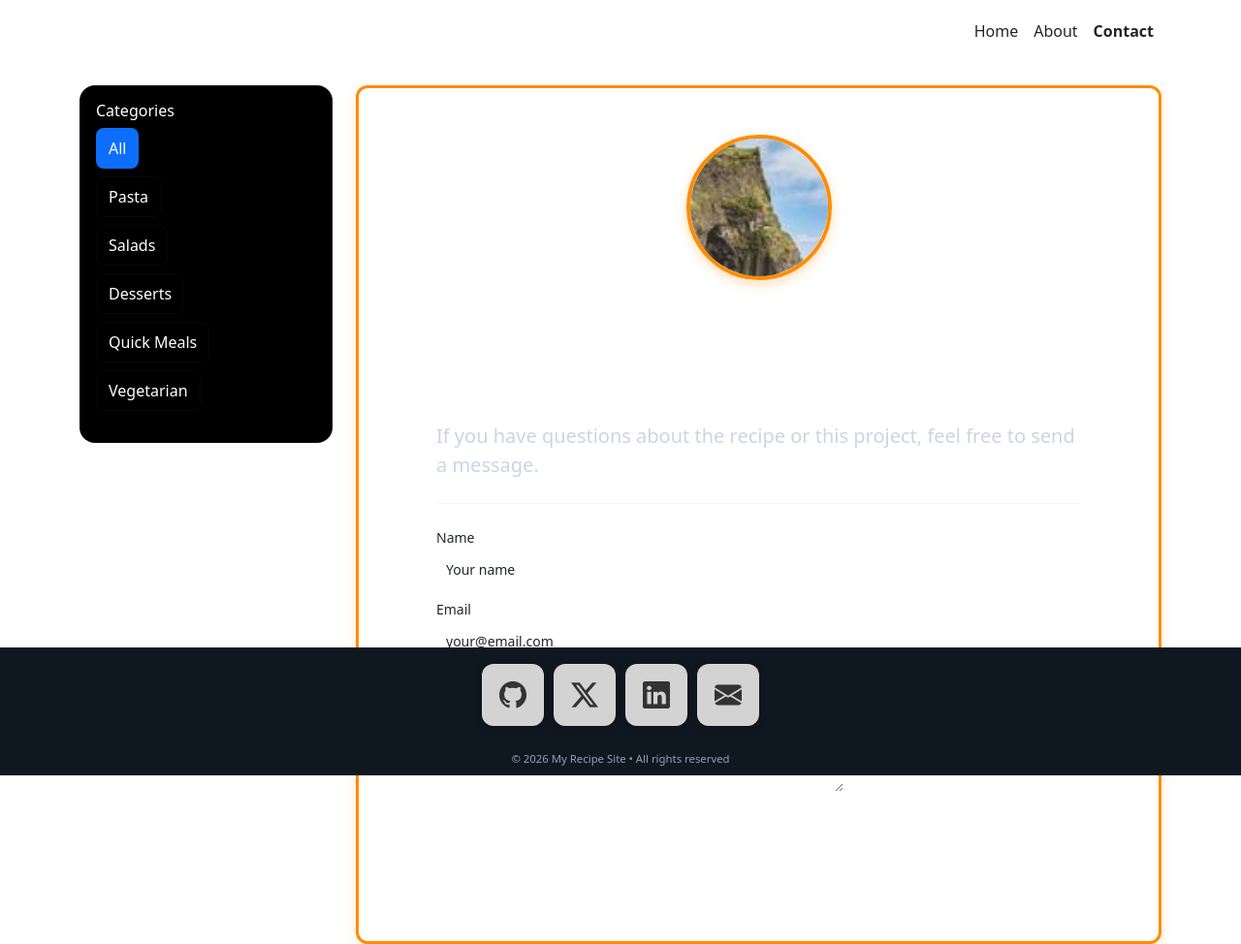
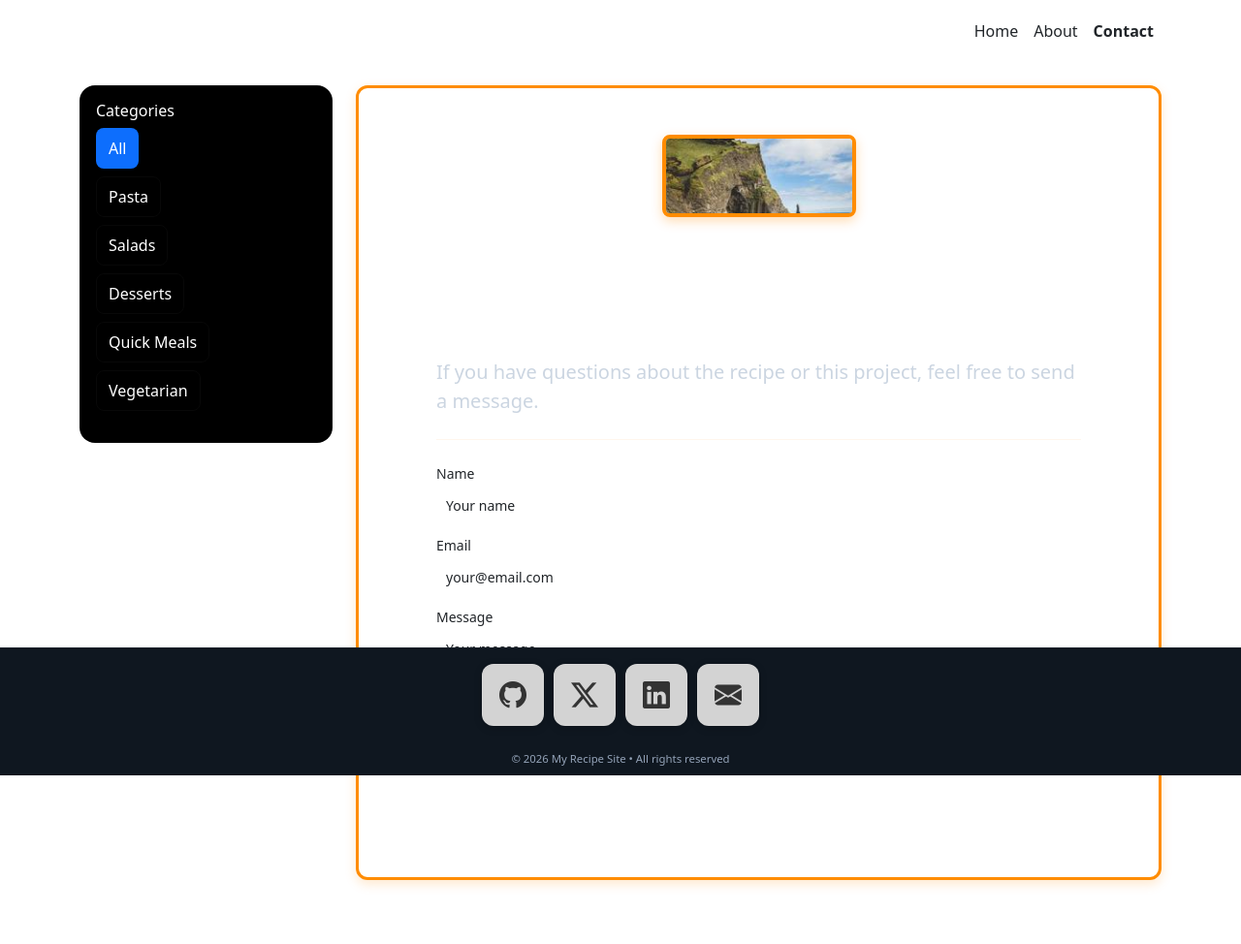
Before and after one commit to cengizdonegel-lang/recipe-site, a website: page pages/contact/index.html in a window 1280 px wide. Shown: the top 974 px of the page at 97% size. Drawn offline with Linux system fonts and the light colour scheme.

Commit message:
Remove circular styling from contact page logo

```diff
--- a/pages/contact/contact.css
+++ b/pages/contact/contact.css
@@ -16,12 +16,12 @@
   padding: 2rem;
 }
 
-/* Company logo styling - circular */
+/* Company logo styling */
 .company-logo {
-  width: 150px;
-  height: 150px;
-  object-fit: cover;
+  max-width: 200px;
+  height: auto;
   border: 4px solid #ff8c00;
+  border-radius: 8px;
   box-shadow: 0 4px 12px rgba(255, 140, 0, 0.3);
   margin-bottom: 1rem;
 }
--- a/pages/contact/index.html
+++ b/pages/contact/index.html
@@ -39,7 +39,7 @@
           <div class="card contact-card-wrapper">
             <div class="card-body p-5">
               <div class="text-center mb-4">
-                <img src="/assets/images/company-logo.png" alt="Company Logo" class="company-logo rounded-circle">
+                <img src="/assets/images/company-logo.png" alt="Company Logo" class="company-logo">
               </div>
 
               <div class="jumbotron-style">
```
